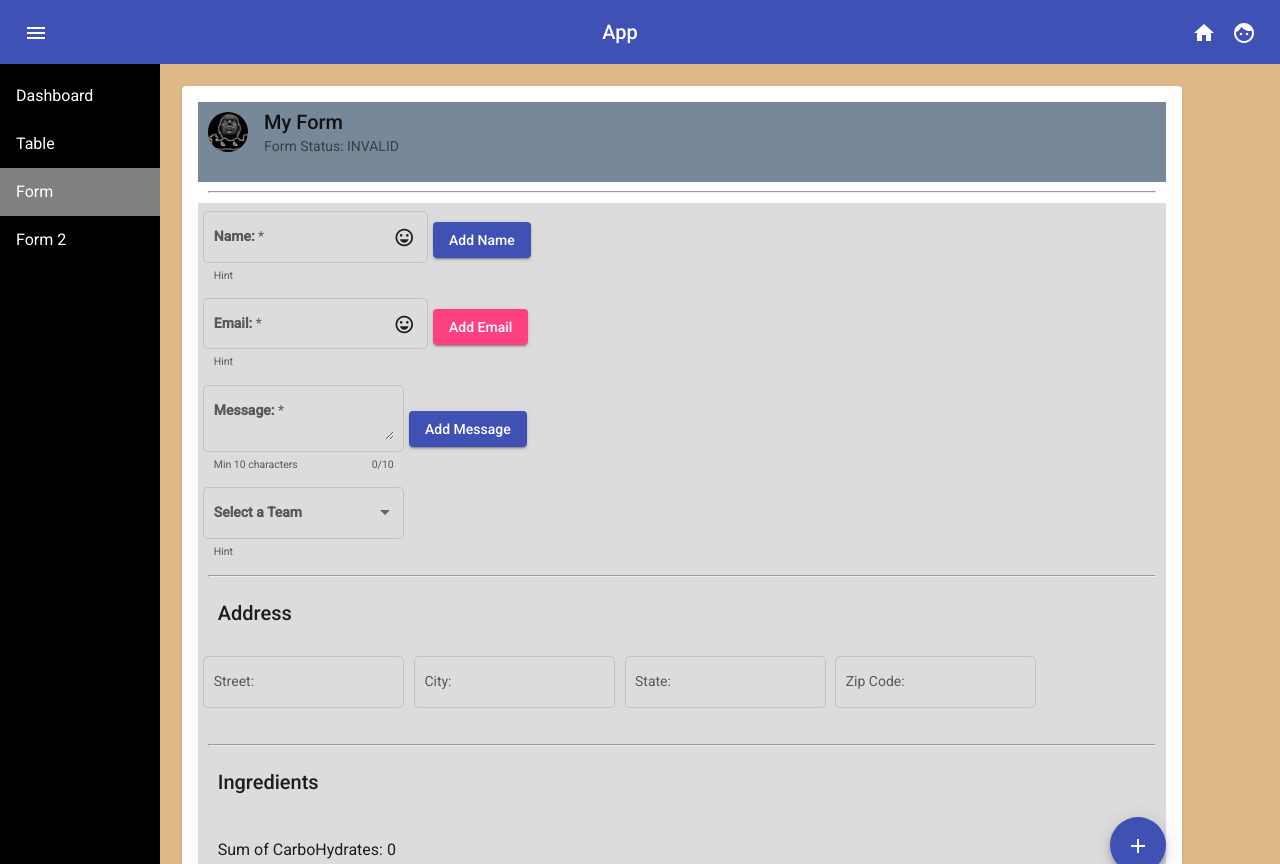
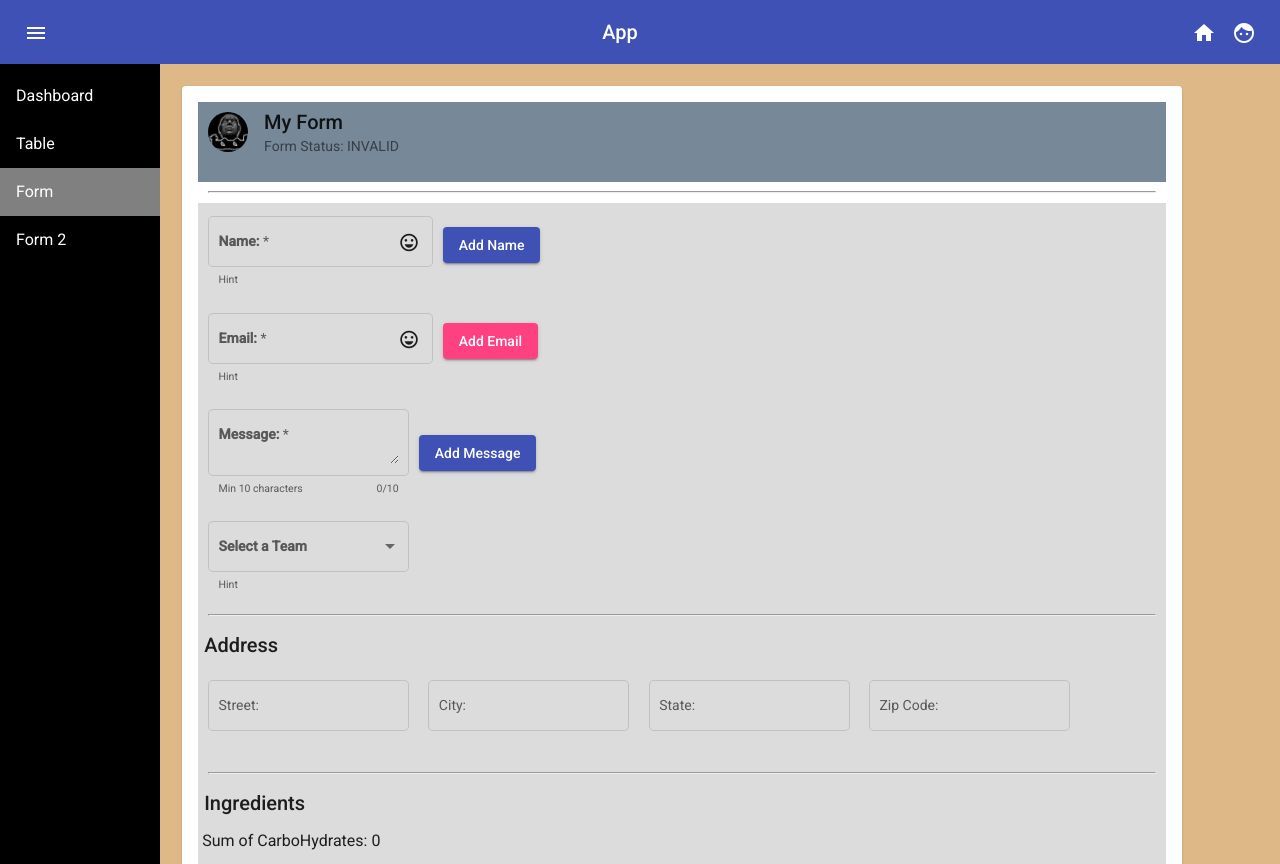
Before and after one commit to georgegabor/my-dietary-app-frontend, an Angular app: page /nav/form in a window 1280 px wide. Built offline with nearby package versions, Linux system fonts and the light colour scheme.

Commit message:
Add ingredients

```diff
--- a/src/app/modules/form/form.component.html
+++ b/src/app/modules/form/form.component.html
@@ -146,9 +146,9 @@
         <ng-container
           *ngFor="let lessonForm of aliases.controls; let i = index"
         >
-          <div [formGroupName]="i">
+          <div [formGroupName]="i" class="ing">
             <mat-form-field appearance="fill">
-              <mat-select formControlName="ingredient" placeholder="ingredient">
+              <mat-select formControlName="ingredient" placeholder="Ingredient">
                 <mat-option *ngFor="let ing of ingredients" [value]="ing">
                   {{ ing.name }}
                 </mat-option>
@@ -165,14 +165,21 @@
         </ng-container>
       </ng-container>
 
-      <div class="example-flex-container">
-        <div style="margin: 1%; padding: 1%">
+      <div>
+        <div class="ing">
           <h3>Sum of CarboHydrates: {{ carboValue$ | async }}</h3>
         </div>
 
-        <button mat-fab color="primary" type="button" (click)="addAlias()">
-          <mat-icon>add</mat-icon>
-        </button>
+        <div class="ing">
+          <button
+            mat-raised-button
+            color="primary"
+            type="button"
+            (click)="addAlias()"
+          >
+            + Add Ingredient
+          </button>
+        </div>
       </div>
       <!-- <div formArrayName="aliases">
         <h2>Aliases</h2>
--- a/src/app/modules/form/form.component.scss
+++ b/src/app/modules/form/form.component.scss
@@ -5,8 +5,8 @@
 }
 
 h2 {
-  margin: 1%;
-  padding: 1%;
+  margin: 0.3%;
+  padding: 0.3%;
 }
 
 .gap {
@@ -14,7 +14,8 @@ h2 {
 }
 
 .mat-form-field {
-  padding: 0.5%;
+  margin: 0.5% !important;
+  padding: 0.5% !important;
 }
 
 // .mat-select {
@@ -71,3 +72,8 @@ section {
   justify-content: center;
   width: 120px;
 }
+
+.ing {
+  margin: 0.2%;
+  padding: 0.2%;
+}
--- a/src/app/modules/form/form.component.ts
+++ b/src/app/modules/form/form.component.ts
@@ -20,6 +20,12 @@ export class FormComponent implements OnInit {
     { name: 'Bulgur', carbo: 20 },
     { name: 'Potato', carbo: 17 },
     { name: 'Rice', carbo: 20 },
+    { name: 'Falafel', carbo: 23 },
+    { name: 'Steamed Vegetables', carbo: 10 },
+    { name: 'Protein', carbo: 1.5 },
+    { name: 'Actimel Zero', carbo: 3.6 },
+    { name: 'Smoothie', carbo: 11.0 },
+    { name: 'Mixed Frozen Fruit', carbo: 10.0 },
   ]
 
   teams: any[] = [
```
